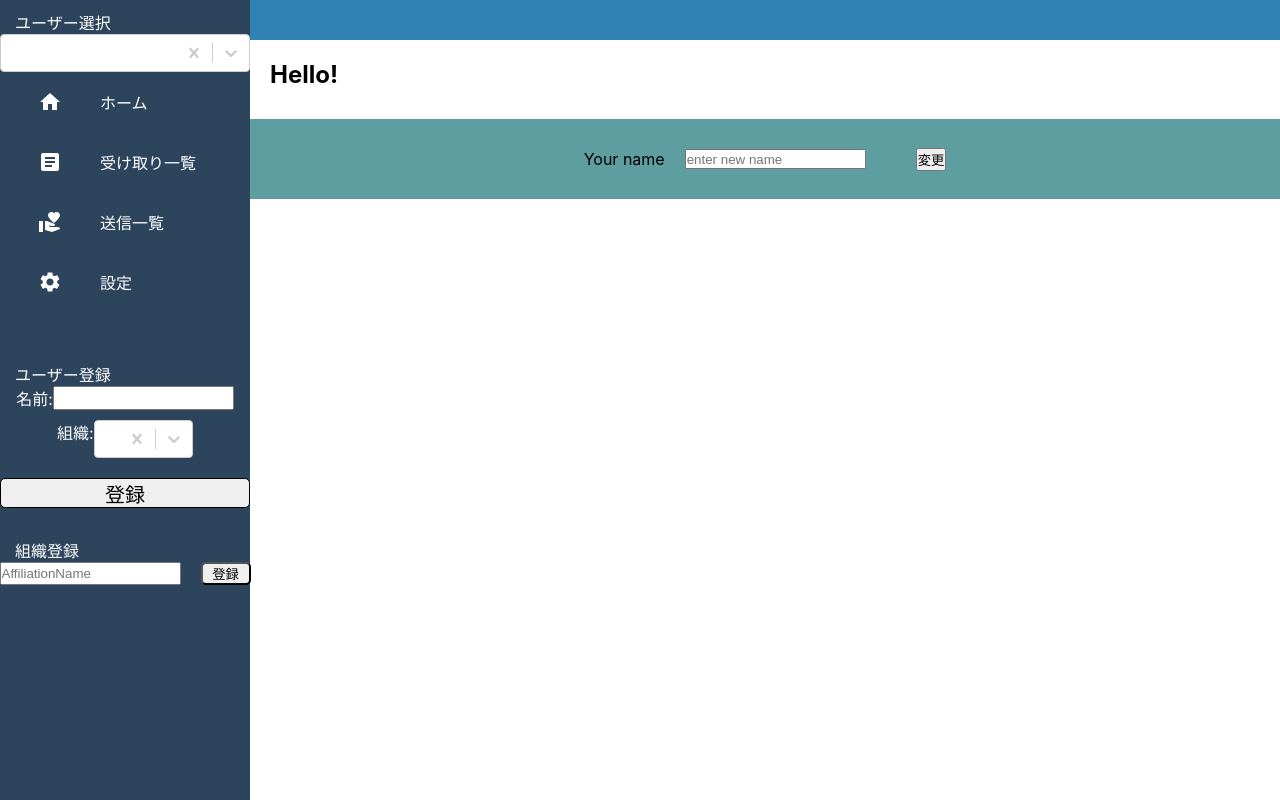
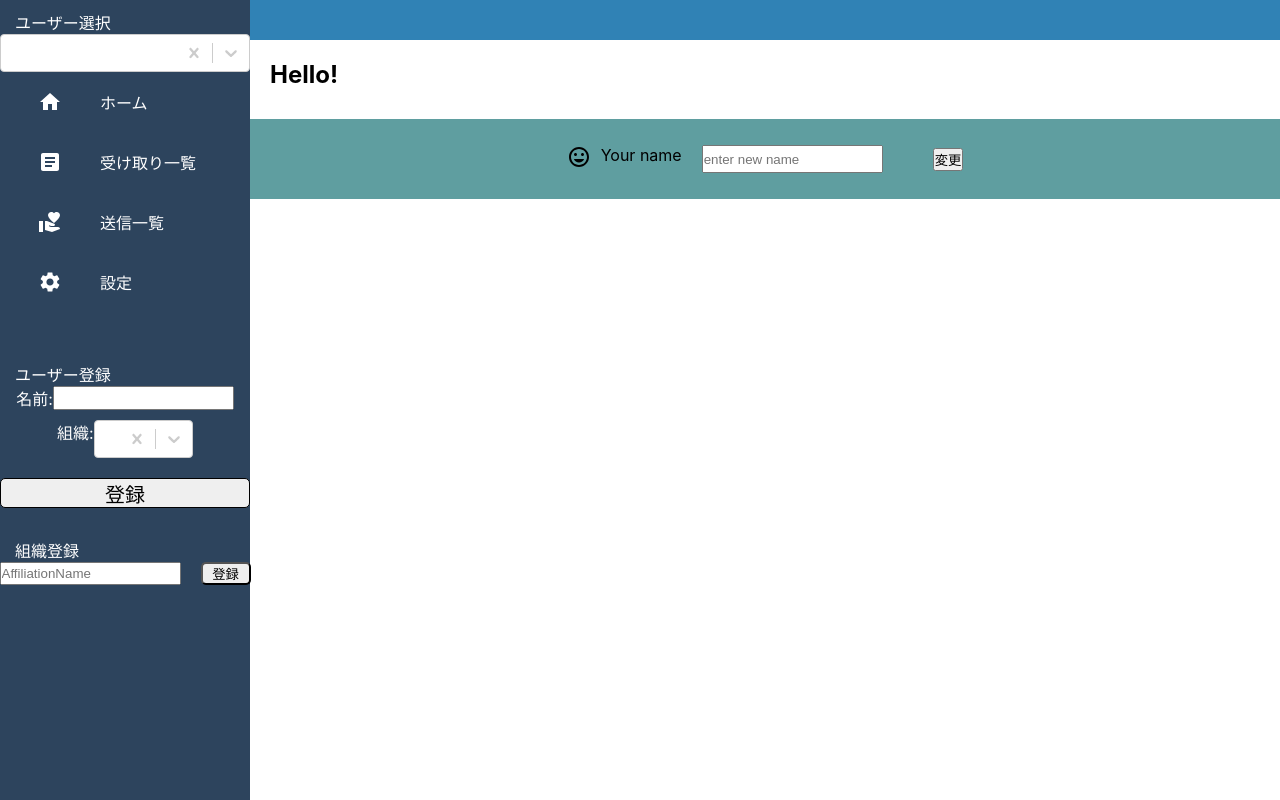
Before and after one commit to satoki71/curriculum_2_satoki_takahashi_front, a React (Create React App) app in the folder hackathon/react/my-app-ts/: page /Setting in a window 1280 px wide. Shown: the top 800 px of the page. Built offline with nearby package versions, Linux system fonts and the light colour scheme; no server answers.

Commit message:
Modify UserEdit.tsx for icon

```diff
--- a/hackathon/react/my-app-ts/src/App.css
+++ b/hackathon/react/my-app-ts/src/App.css
@@ -547,6 +547,10 @@ ul{
   align-items: center;
 }
 
+.NameEditForm .nameEditIcon{
+  margin-right: 10px;
+}
+
 .NameEditForm .nameEditLabel{
   margin-right: 20px;
 }
--- a/hackathon/react/my-app-ts/src/components/UserEdit.tsx
+++ b/hackathon/react/my-app-ts/src/components/UserEdit.tsx
@@ -1,4 +1,5 @@
 import React, {useState, Dispatch, SetStateAction} from 'react'
+import TagFacesIcon from '@mui/icons-material/TagFaces';
 
 type Props={
     user : string;
@@ -74,6 +75,9 @@ const UserEdit = (props :Props) => {
             <form style={{ display: "flex", flexDirection: "row"}} onSubmit={submit} className="NameEditForm">
 
                 <div className="name-edit-content" style={{ display: "flex", flexDirection: "row" }}>
+                    <div className='nameEditIcon'>
+                        <TagFacesIcon />
+                    </div>
                     <div className='nameEditLabel'>Your name</div>
                     {/* <label>メッセージ: </label> */}
                     <input
```
